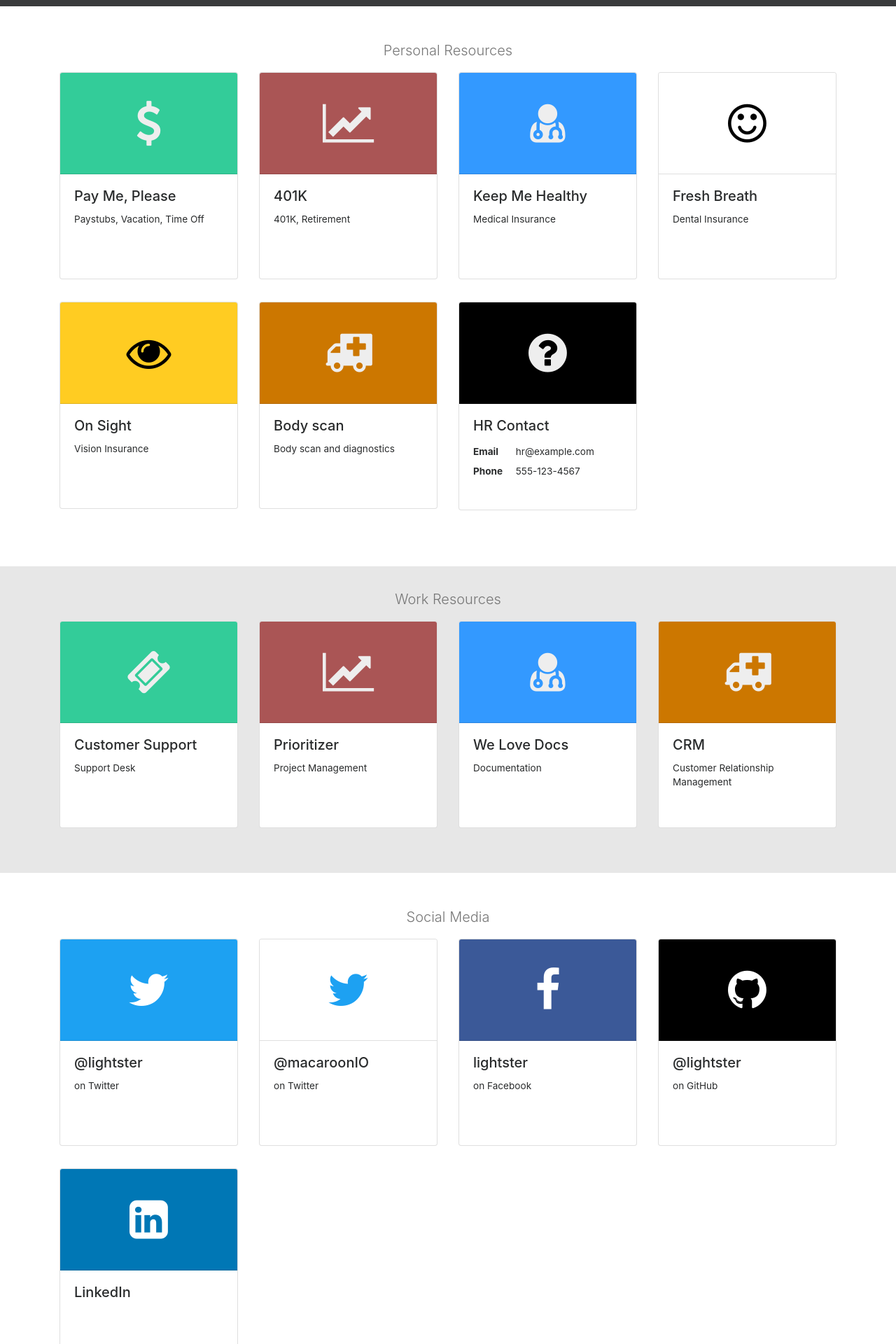
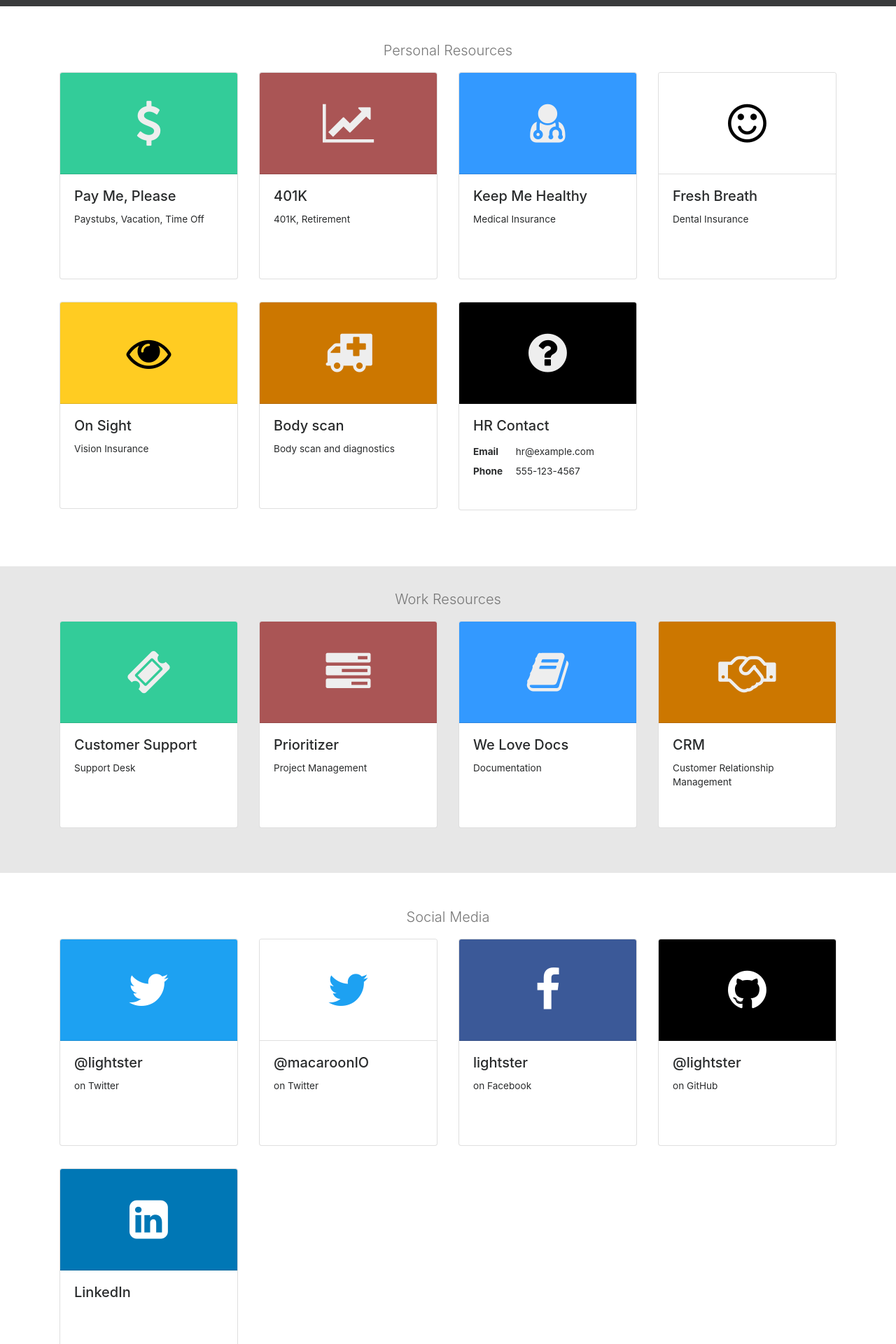
Before and after one commit to lightster/hub, a Jekyll site: the page built from index.html, in a window 1280 px wide. Shown: the part 1235-3155 px from the top of the page at 70% size. Built offline with Jekyll 4.4.1, drawn with Linux system fonts in a browser that asks for light colours; nearby versions of some CDN libraries.

Commit message:
Update icons for work resources

```diff
--- a/index.html
+++ b/index.html
@@ -29,7 +29,7 @@ layout: default
 
       <div class="col-sm-6 col-lg-3">
         <a href="" class="card">
-          <i class="card-header fa fa-line-chart" style="background-color: #aa5555; "></i>
+          <i class="card-header fa fa-tasks" style="background-color: #aa5555; "></i>
           <div class="card-block">
             <h5 class="card-title">Prioritizer</h5>
             <p class="card-text">
@@ -41,7 +41,7 @@ layout: default
 
       <div class="col-sm-6 col-lg-3">
         <a href="" class="card">
-          <i class="card-header fa fa-user-md" style="background-color: #3399ff; "></i>
+          <i class="card-header fa fa-book" style="background-color: #3399ff; "></i>
           <div class="card-block">
             <h5 class="card-title">We Love Docs</h5>
             <p class="card-text">
@@ -53,7 +53,7 @@ layout: default
 
       <div class="col-sm-6 col-lg-3">
         <a href="" class="card">
-          <i class="card-header fa fa-ambulance" style="background-color: #cc7700; "></i>
+          <i class="card-header fa fa-handshake-o" style="background-color: #cc7700; "></i>
           <div class="card-block">
             <h5 class="card-title">CRM</h5>
             <p class="card-text">
```
